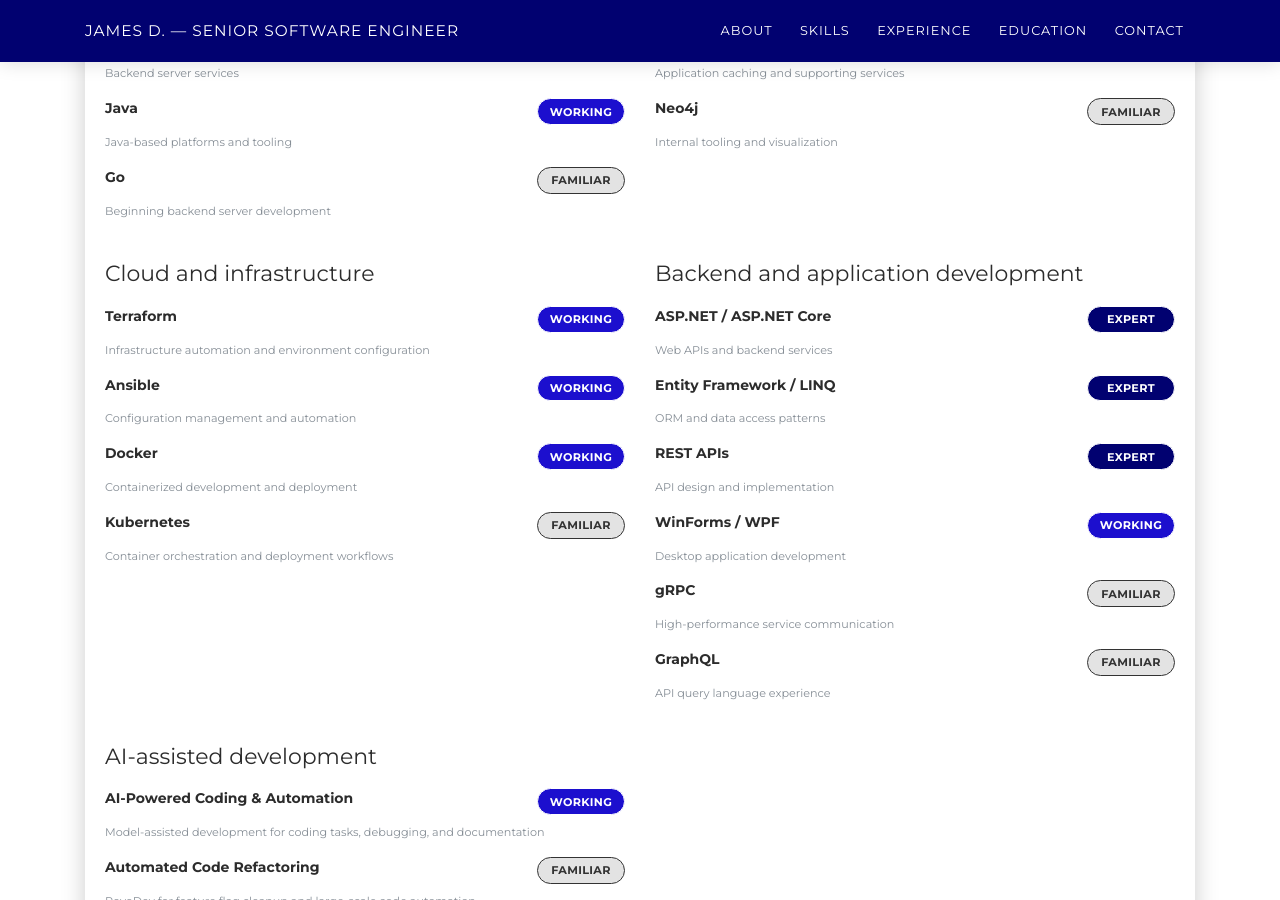
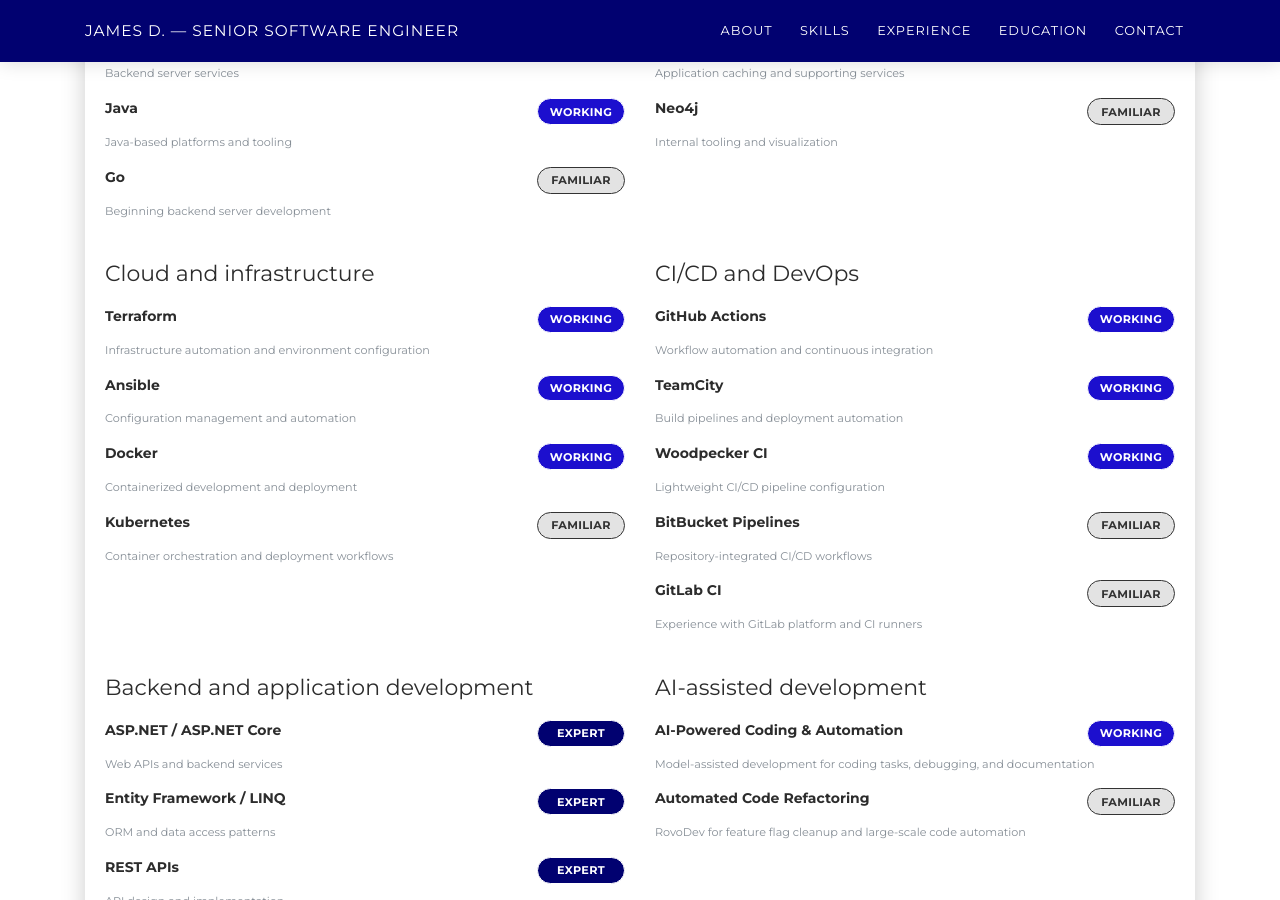
Before and after one commit to jamesd24/jamesd24.github.io, a Jekyll site: the page built from index.html, in a window 1280 px wide and 900 px high, scrolled down 1403 px. Built offline with Jekyll 4.4.1, drawn with Linux system fonts in a browser that asks for light colours; nearby versions of some CDN libraries.

Commit message:
Add CI/CD and DevOps skill section

```diff
--- a/_data/skills.yml
+++ b/_data/skills.yml
@@ -52,6 +52,24 @@
       level: Familiar
       evidence: Container orchestration and deployment workflows
 
+- name: CI/CD and DevOps
+  skills:
+    - name: GitHub Actions
+      level: Working
+      evidence: Workflow automation and continuous integration
+    - name: TeamCity
+      level: Working
+      evidence: Build pipelines and deployment automation
+    - name: Woodpecker CI
+      level: Working
+      evidence: Lightweight CI/CD pipeline configuration
+    - name: BitBucket Pipelines
+      level: Familiar
+      evidence: Repository-integrated CI/CD workflows
+    - name: GitLab CI
+      level: Familiar
+      evidence: Experience with GitLab platform and CI runners
+
 - name: Backend and application development
   skills:
     - name: ASP.NET / ASP.NET Core
```
